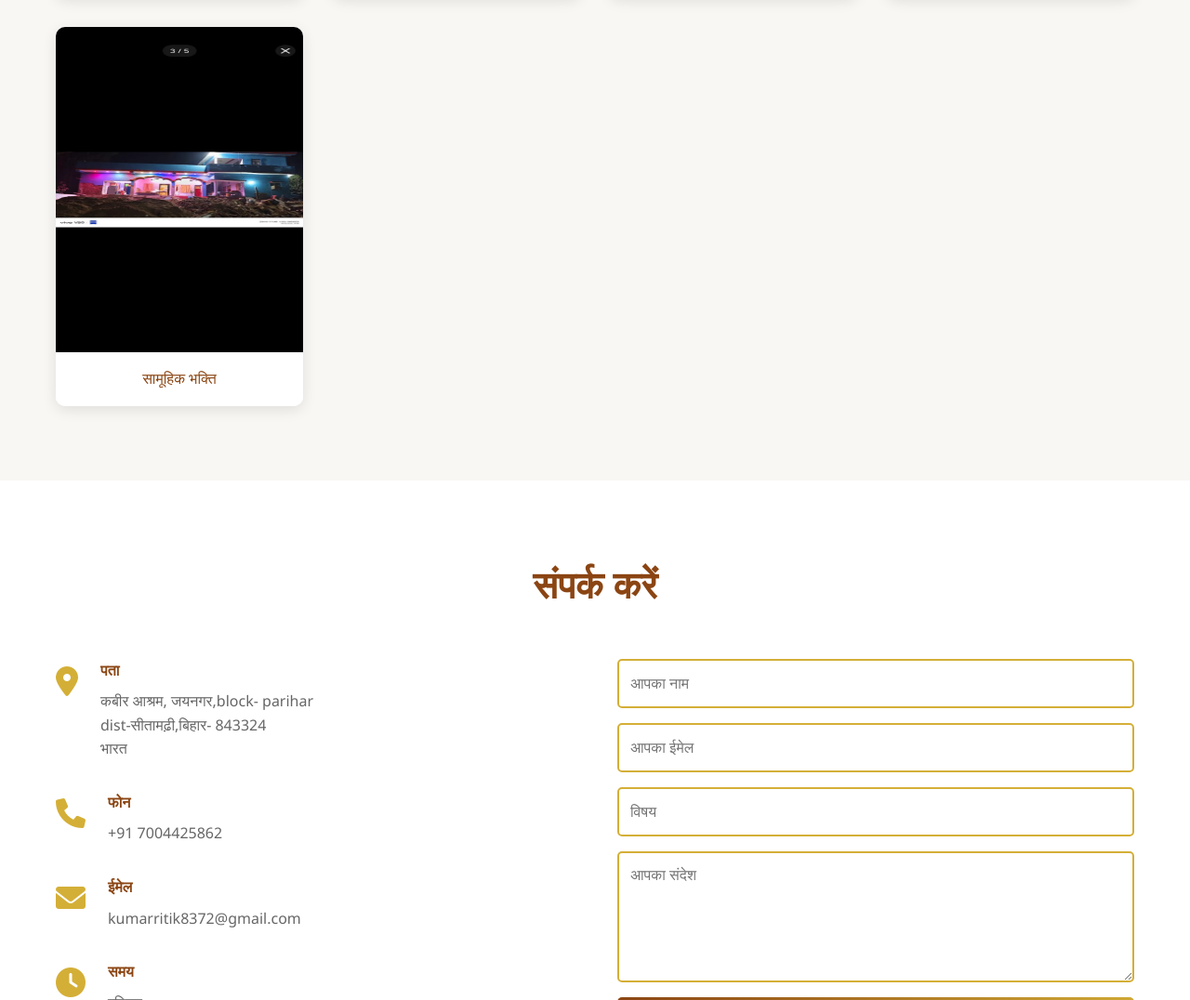
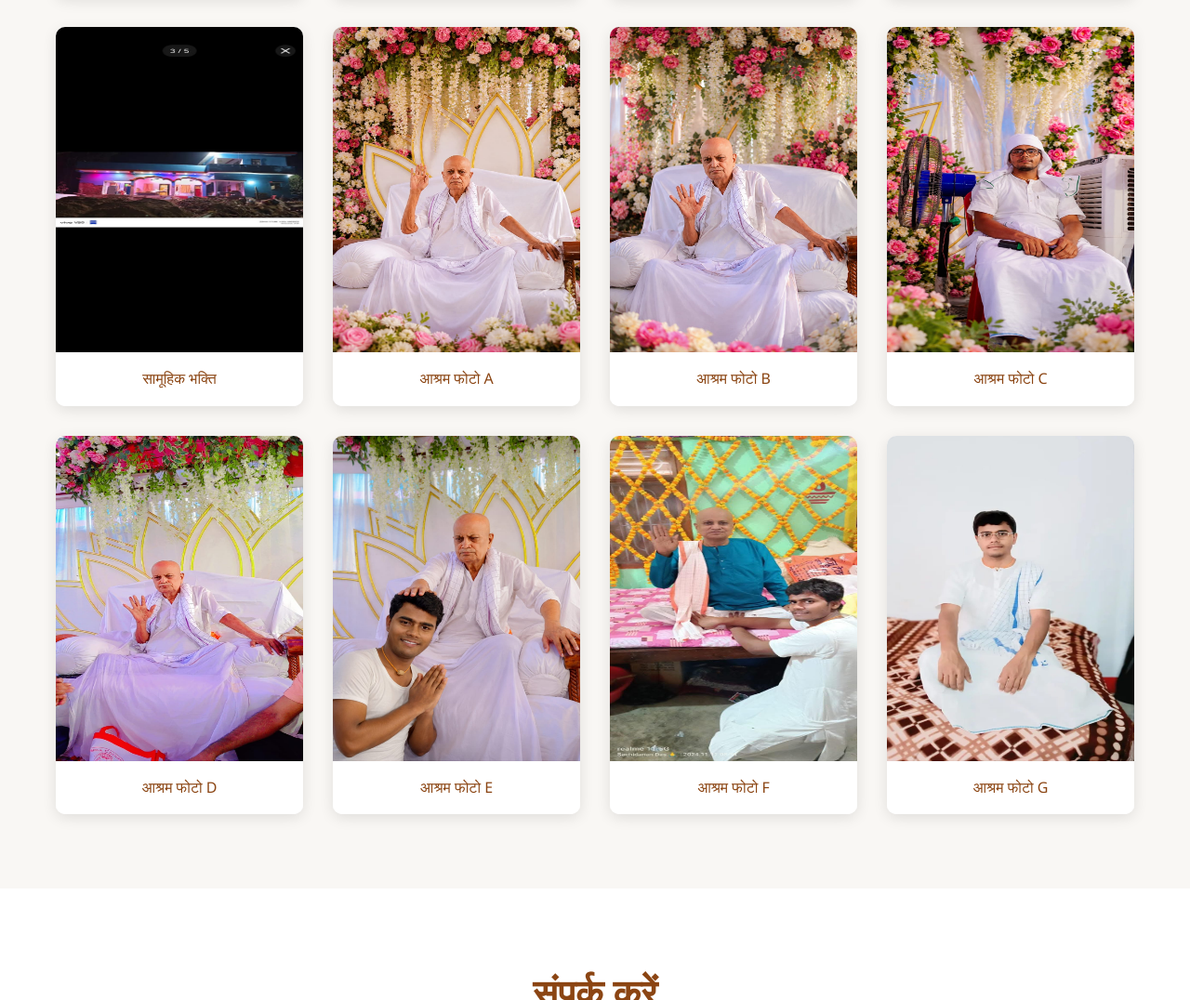
Before and after one commit to student-Ritik/my-project, a plain HTML site: page index.html in a window 1280 px wide. Shown: the part 3072-4148 px from the top of the page at 93% size. Drawn offline with Linux system fonts and the light colour scheme; no server answers.

Commit message:
Add uploaded photos to ashram gallery

```diff
--- a/index.html
+++ b/index.html
@@ -180,6 +180,34 @@
                     <img src="as2.jpeg" alt="सामूहिक भक्ति">
                     <p>सामूहिक भक्ति</p>
                 </div>
+                <div class="gallery-item">
+                    <img src="A.png" alt="आश्रम फोटो A">
+                    <p>आश्रम फोटो A</p>
+                </div>
+                <div class="gallery-item">
+                    <img src="B.png" alt="आश्रम फोटो B">
+                    <p>आश्रम फोटो B</p>
+                </div>
+                <div class="gallery-item">
+                    <img src="C.png" alt="आश्रम फोटो C">
+                    <p>आश्रम फोटो C</p>
+                </div>
+                <div class="gallery-item">
+                    <img src="D.png" alt="आश्रम फोटो D">
+                    <p>आश्रम फोटो D</p>
+                </div>
+                <div class="gallery-item">
+                    <img src="E.png" alt="आश्रम फोटो E">
+                    <p>आश्रम फोटो E</p>
+                </div>
+                <div class="gallery-item">
+                    <img src="F.png" alt="आश्रम फोटो F">
+                    <p>आश्रम फोटो F</p>
+                </div>
+                <div class="gallery-item">
+                    <img src="G.png" alt="आश्रम फोटो G">
+                    <p>आश्रम फोटो G</p>
+                </div>
             </div>
         </div>
     </section>
```
Also changed, not shown: backend/server.js (+8 -1 lines), A.png (added), B.png (added), C.png (added), D.png (added), E.png (added), F.png (added), G.png (added).
